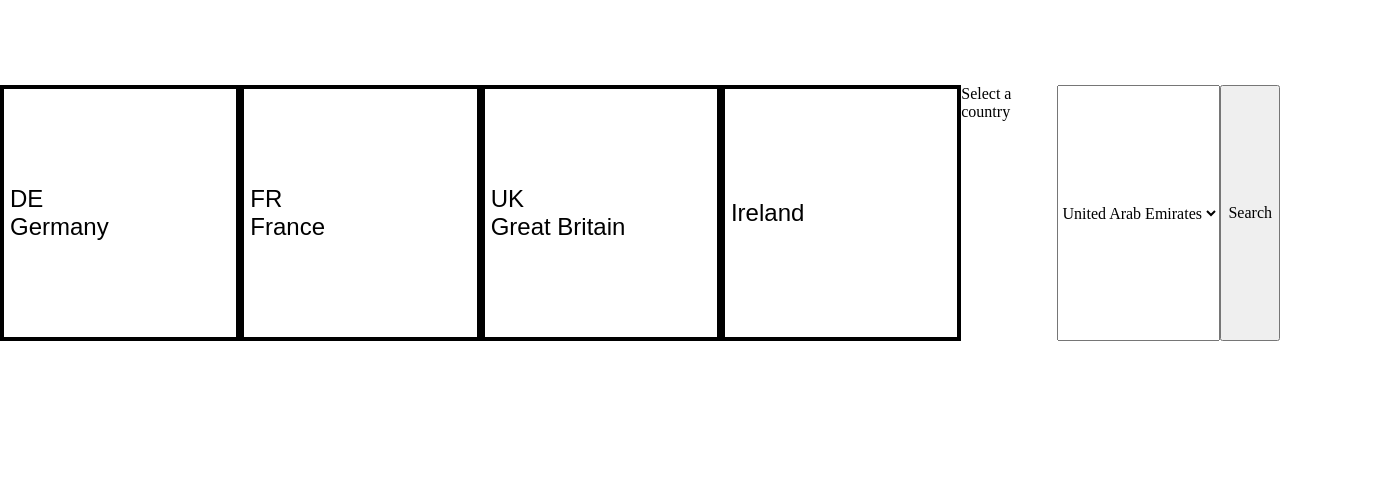
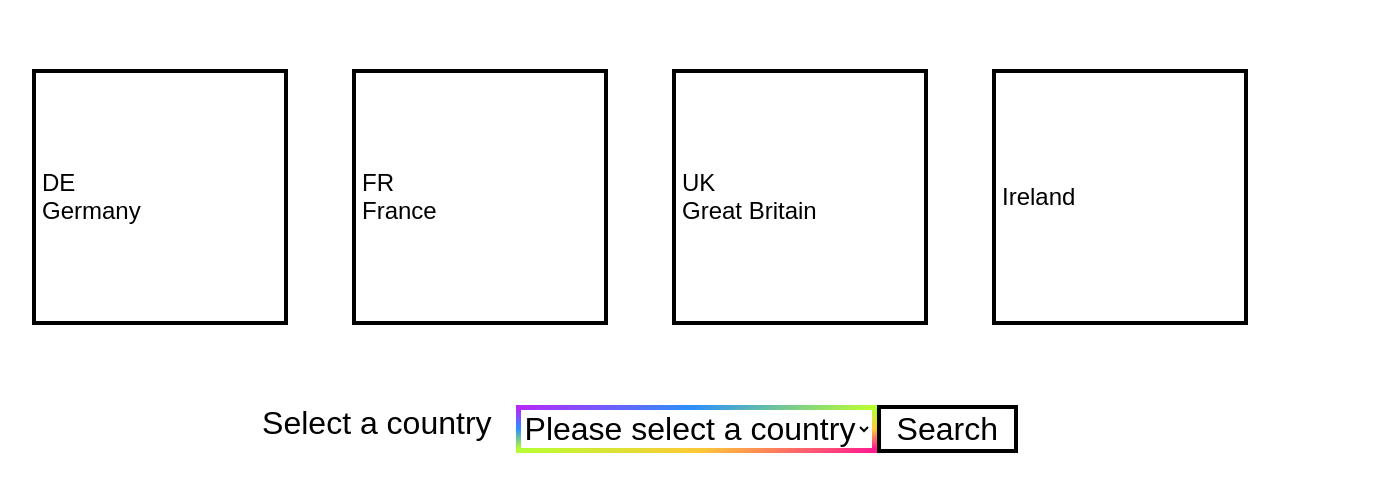
Before and after one commit to xIrusux/CondeNast-SoftwareDeveloper-Techtest, a website: page public/index.html in a window 1280 px wide. Shown: the part 151-642 px from the top of the page, 1382 px wide, since content can reach past the window. Drawn offline with Linux system fonts and the light colour scheme; a web font is replaced by a local one.

Commit message:
dropdown styling

```diff
--- a/public/index.html
+++ b/public/index.html
@@ -19,15 +19,19 @@
             <button class = "country-select great-britain" data-country="gb">UK<br>Great Britain</button>
             <button class = "country-select ireland" data-country="ie">Ireland</button>
 
-        <label for="country">Select a country</label>
+
+        </section>
+
+        <section class = "countries-dropdown">
+        <label for="country" class="country-label">Select a country</label>
         <select id="country" class="dropdown">
+                <option> Please select a country</option>
             <option value="ua">United Arab Emirates</option>
             <option value="ar">Argentina</option>
             <option value="at">Austria</option>
         </select>
         <button class="search-button" id="searchbutton">Search</button>
-
-        </section>
+    </section>
 
         <section class = "articles-display">
 
--- a/public/style.css
+++ b/public/style.css
@@ -1,12 +1,20 @@
+html {
+  box-sizing: border-box;
+}
+
+*,
+*:before,
+*:after {
+  box-sizing: inherit;
+}
 
 p {
-    font-family: 'Darker Grotesque', sans-serif;
-
+  font-family: "Darker Grotesque", sans-serif;
 }
 
 /* Default size (up to 768px) */
 .title {
-    font-family: 'Suez One', serif;
+  font-family: "Suez One", serif;
   font-size: 1rem;
   padding-left: 8vw;
   padding-top: 2vh;
@@ -19,24 +27,61 @@ p {
   width: 100vw;
   margin-top: 20px;
 }
+
+.countries-dropdown {
+  display: flex;
+  justify-content: center;
+  width: 100vw;
+  margin-top: 5rem;
+
+  font-family: "Darker Grotesque", sans-serif;
+  font-size: 2rem;
+  background-color: white;
+}
+
+.country-label {
+  padding-right: 1.5rem;
+}
+
+.search-button {
+  border: 4px solid black;
+  background-color: white;
+  padding: 0 1rem;
+}
+
+.search-button:hover {
+  border: 4px solid white;
+  background-color: black;
+  color: white;
+  font-weight: 700;
+}
+
+.dropdown {
+  border: 5px solid transparent;
+  border-image: linear-gradient(
+    to bottom right,
+    #b827fc 0%,
+    #2c90fc 25%,
+    #b8fd33 50%,
+    #fec837 75%,
+    #fd1892 100%
+  );
+  border-image-slice: 1;
+  background-color: white;
+}
+
 .country-select {
-    font-family: 'Darker Grotesque', sans-serif;
+  font-family: "Darker Grotesque", sans-serif;
   font-size: 1.5rem;
   text-align: left;
   border: 4px solid black;
   background-color: white;
   width: 20vw;
   height: 20vw;
-
 }
 
 .full-country-name {
   font-size: 1rem;
 }
 
-
-
-
-
-
 /* Larger size (over 768px) */
```
Lines whose indentation alone changed are shown as unchanged.
